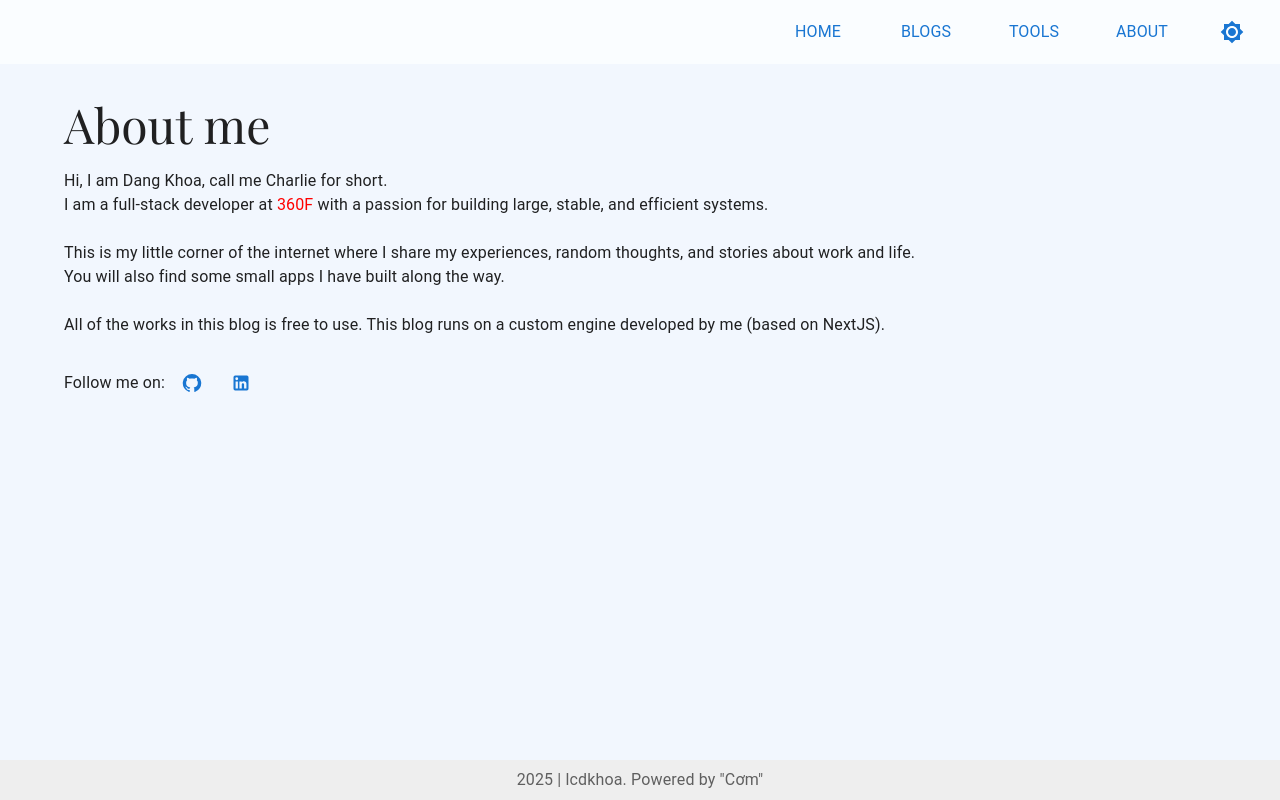
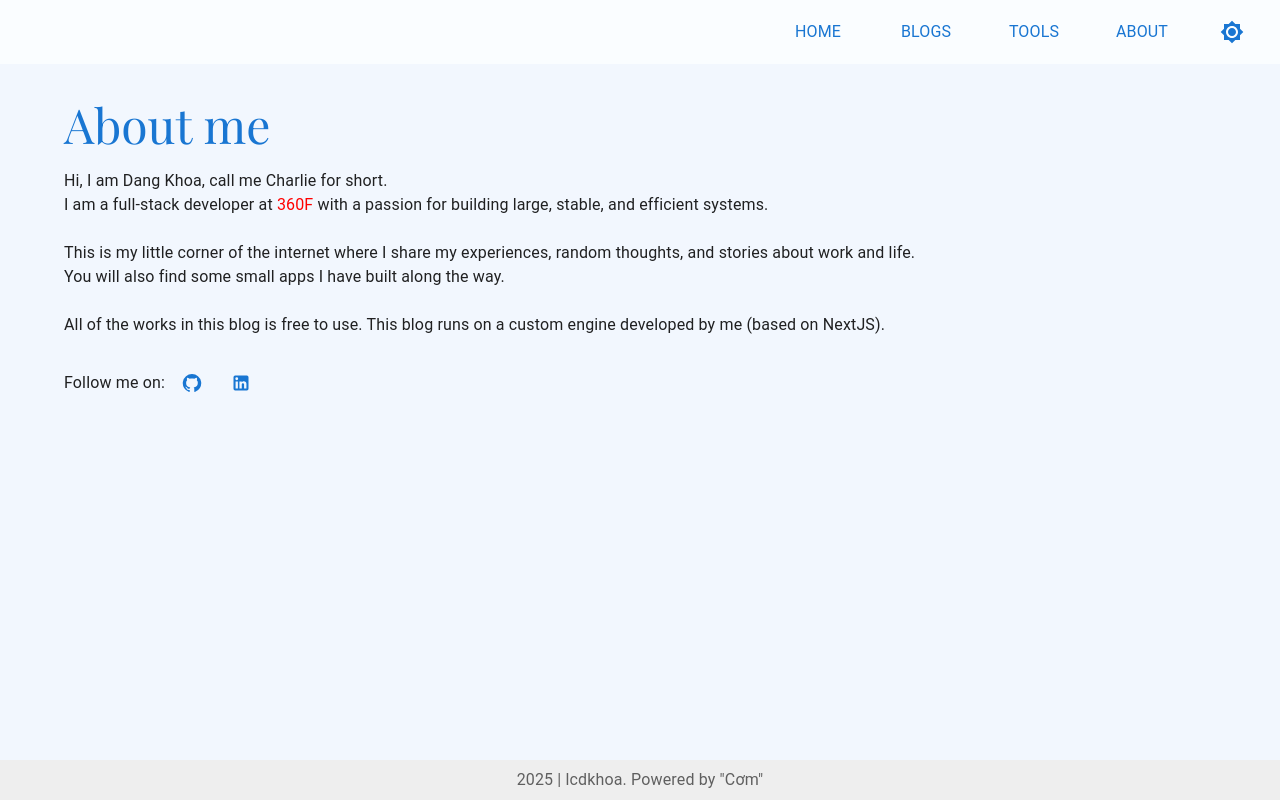
Before and after one commit to lcdkhoa/mayguy_onethreefive_nextgen_nextjs, a Next.js app: page /about in a window 1280 px wide. Built offline with nearby package versions, Linux system fonts and the light colour scheme.

Commit message:
chore: minor change About color

```diff
--- a/src/app/about/page.tsx
+++ b/src/app/about/page.tsx
@@ -22,7 +22,7 @@ export default function About() {
 	return (
 		<Container maxWidth="lg">
 			<Box sx={{ my: 4 }}>
-				<Typography variant="h3" gutterBottom>
+				<Typography variant="h3" gutterBottom color="primary">
 					{ABOUT_SPACE}
 				</Typography>
 				<Typography variant="body1">{ABOUT_ME_FIRST}</Typography>
```
